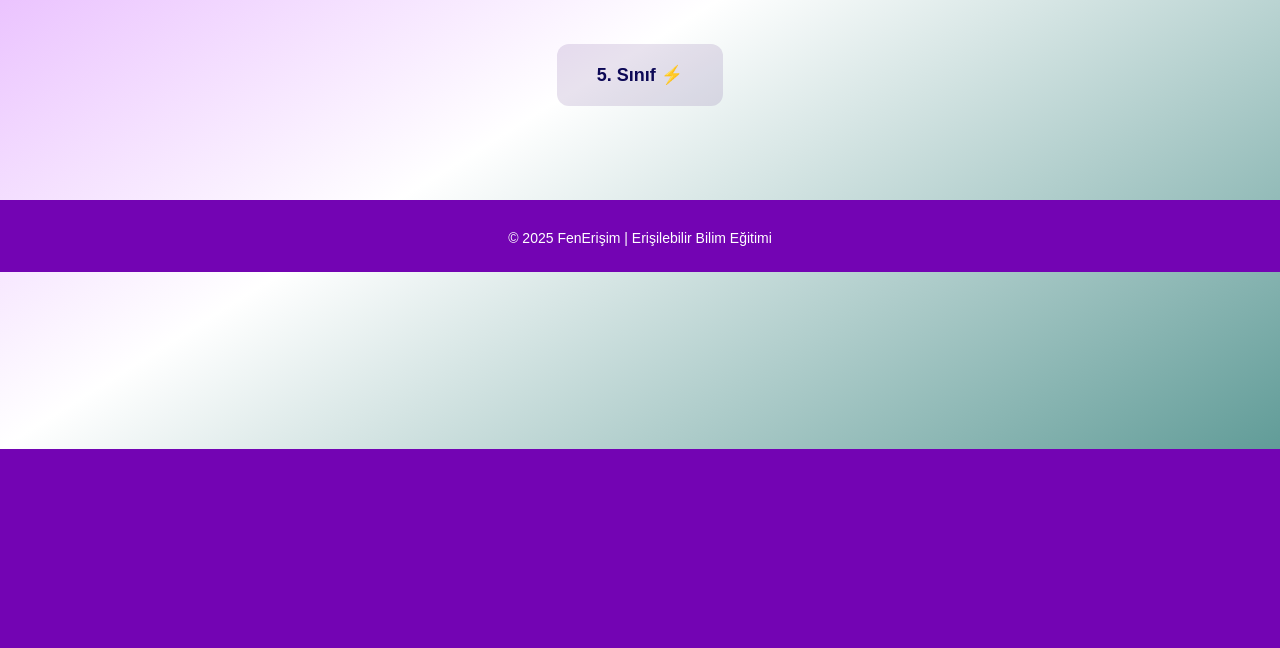
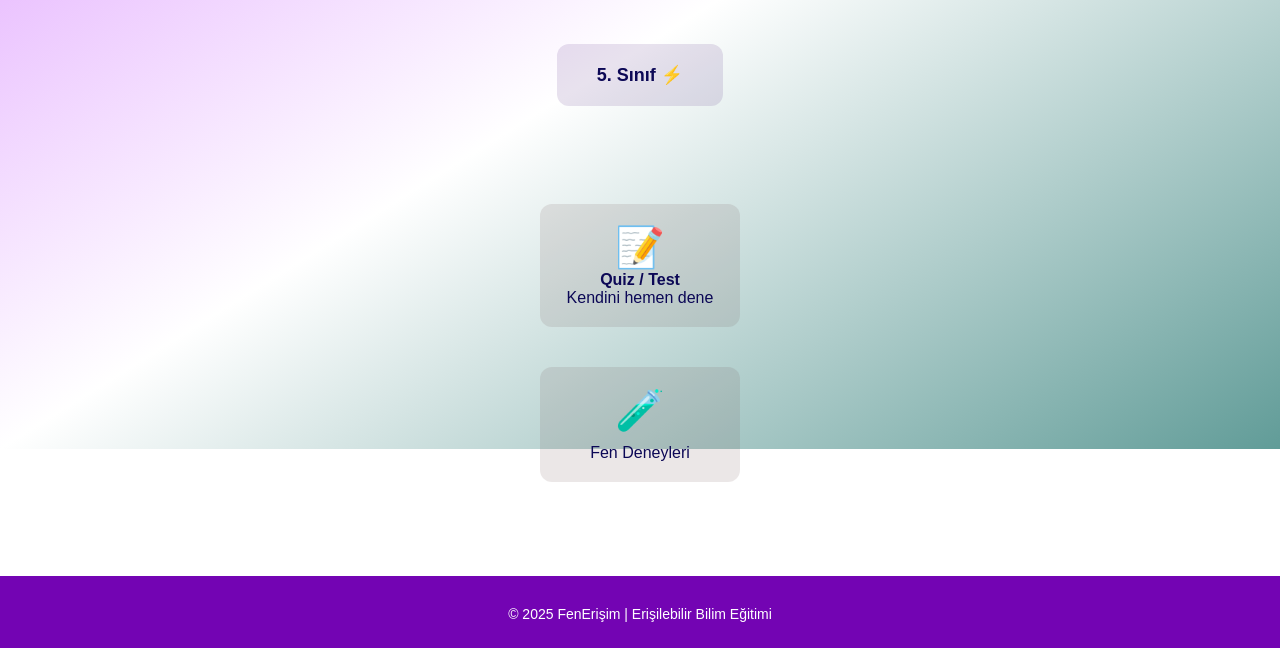
Before and after one commit to ummuhanbizim0-dot/fenerisim, a Flask app: page / in a window 1280 px wide. Shown: the part 351-999 px from the top of the page. Before the commit the page ends 800 px from the top, so only its background shows below. Run offline with Flask 3, Linux system fonts and the light colour scheme.

Commit message:
Update index.html

```diff
--- a/templates/index.html
+++ b/templates/index.html
@@ -180,51 +180,51 @@ form button:hover {
   <a href="/sinif/5">5. Sınıf <span class="icon">⚡</span></a>
   </section>
 <br>
-  <!-- <section class="quick-access">
-    <a href="/sesli-anlatim" class="qa-card">
+  <section class="quick-access">
+    <!-- <a href="/sesli-anlatim" class="qa-card">
   <span class="icon">🔊</span>
   <h4>Sesli Anlatım</h4>
   <p>Dersleri dinleyerek öğren</p>
-</a>
+</a> -->
 <a href="/quiztest" class="qa-card">
   <span class="icon">📝</span>
   <h4>Quiz / Test</h4>
   <p>Kendini hemen dene</p>
 </a>
-<a href="/pdf-indir" class="qa-card">
+<!-- <a href="/pdf-indir" class="qa-card">
   <span class="icon">📄</span>
   <h4>PDF / Materyal</h4>
   <p>Ders notlarını indir</p>
-</a>
-  </section> -->
-  <!-- <style>
+</a> -->
+  </section>
+   <style>
     .qa-card:hover h4,
     .qa-card:hover p {
       color: #fff !important;
     }
   </style>
   <section class="quick-access">
-    <a class="qa-card" href="/sss">
+    <!-- <a class="qa-card" href="/sss">
   <div class="icon">❓</div>
   Sıkça Sorulan Sorular
 </a>
 <a class="qa-card" href="/tidvideo">
   <div class="icon">🎥</div>
   İşaret Dili Videoları
-</a>
+</a> -->
 <a class="qa-card" href="/deneyler">
   <div class="icon">🧪</div>
   Fen Deneyleri
 </a>
-<a class="qa-card" href="/oyunlar">
+<!-- <a class="qa-card" href="/oyunlar">
   <div class="icon">🎮</div>
   Etkileşimli Oyunlar
-</a>
+</a> -->
   </section>
 </main>
 <br>
 
- <div class="ai-container">
+ <!-- <div class="ai-container">
     <button id="aiTrigger">🤖 YZ</button>
 
     <div id="aiPanel" class="hidden">
@@ -232,7 +232,7 @@ form button:hover {
       <button id="sendQuestion">Soruyu Gönder</button>
       <div id="aiAnswer"></div>
     </div>
-  </div> -->
+  </div>  -->
 
   <!-- <script>
     const triggerBtn = document.getElementById("aiTrigger");
```
